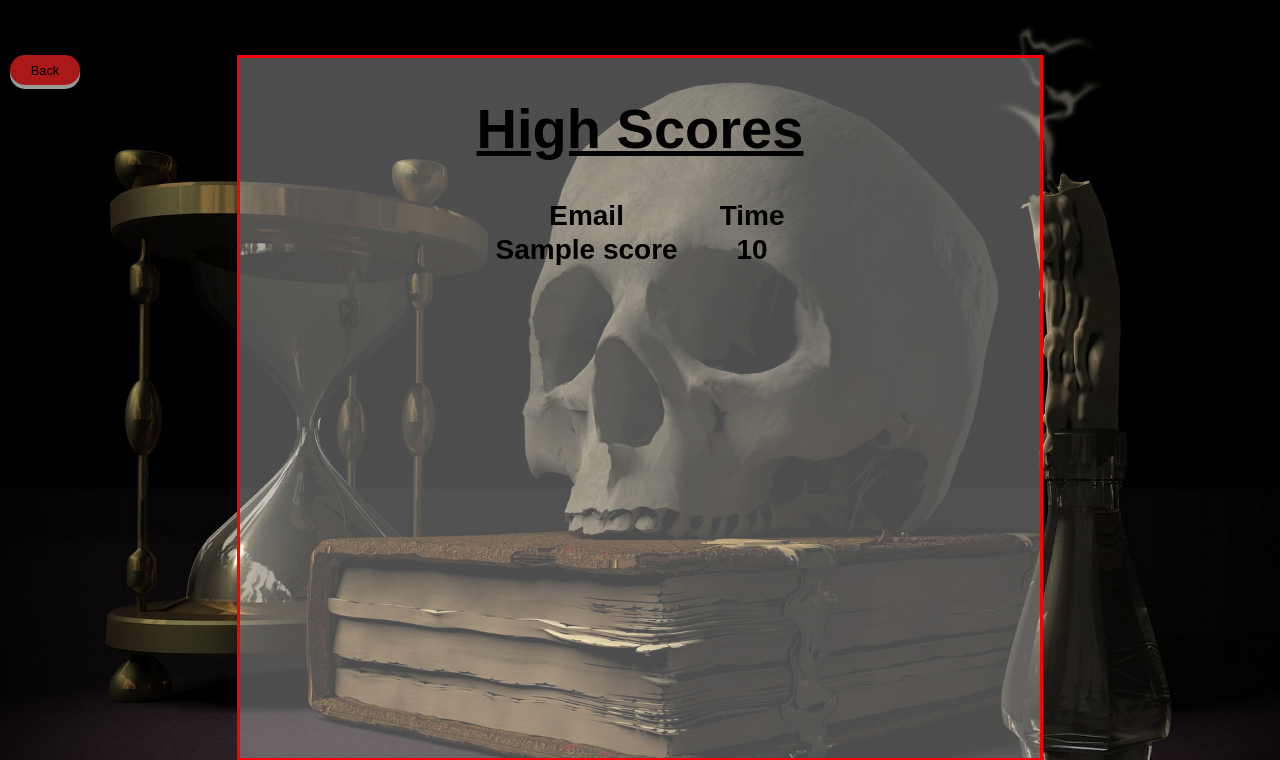
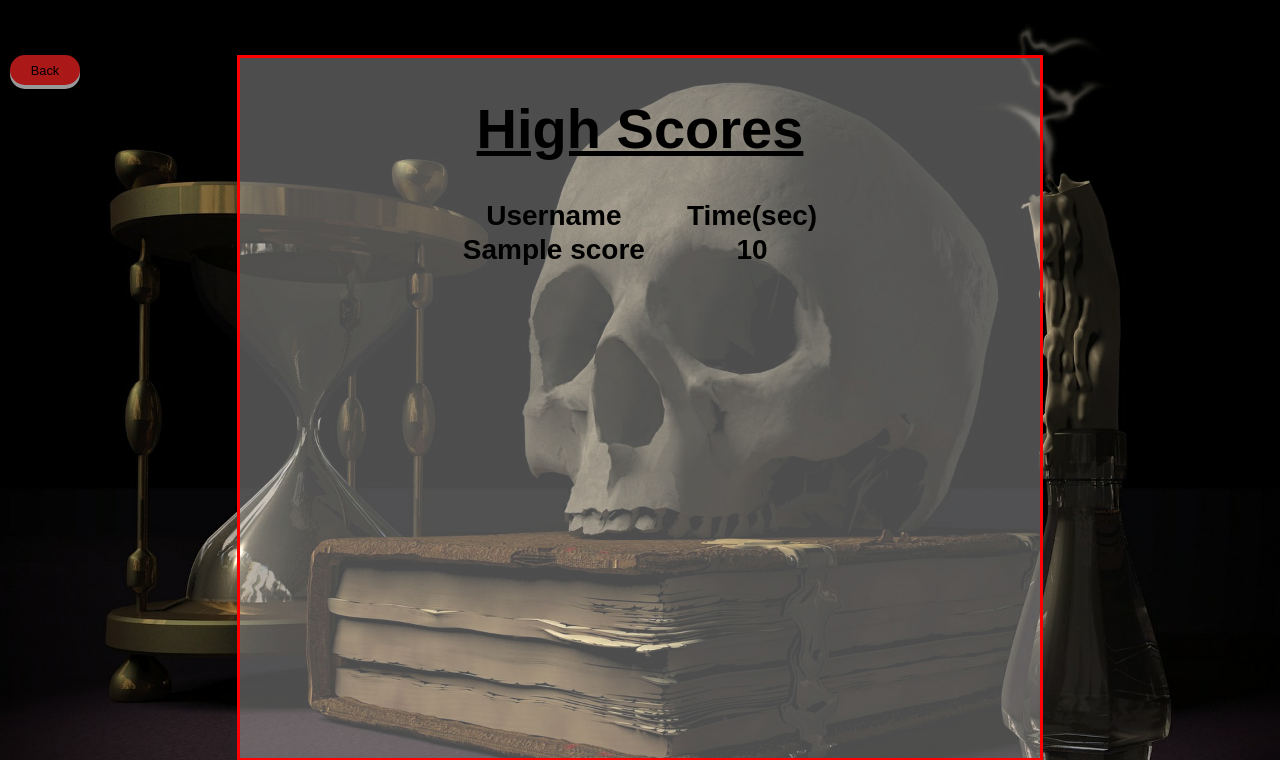
Before and after one commit to JZ987/Escape-the-Room, a Python web app: template templates/highscores.html in a window 1280 px wide. Shown: the top 760 px of the page. Run offline with Jinja, Linux system fonts and the light colour scheme; the template is opened without the code that fills it: most values are stand-ins (such as "Sample title", 1, 10 or a date in 2020); lists and menus that the app fills with data are empty.

Commit message:
Edited highscore html

```diff
--- a/templates/highscores.html
+++ b/templates/highscores.html
@@ -12,8 +12,8 @@
       <h1>High Scores</h1>
         <table>
           <tr>
-            <th class="rowheader">Email</th>
-            <th class="rowheader">Time</th>
+            <th class="rowheader">Username</th>
+            <th class="rowheader">Time(sec)</th>
           </tr>
           {% for score in scores %}
             <tr><th>{{score.name}}</th><th>{{score.score}}</th></tr>
```
